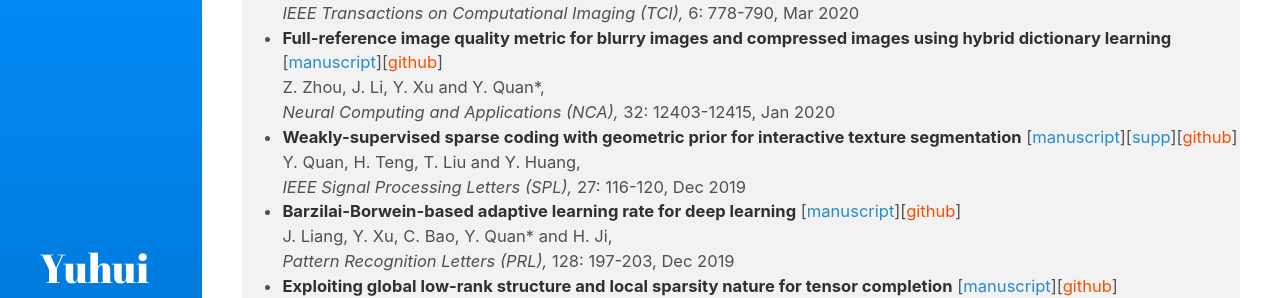
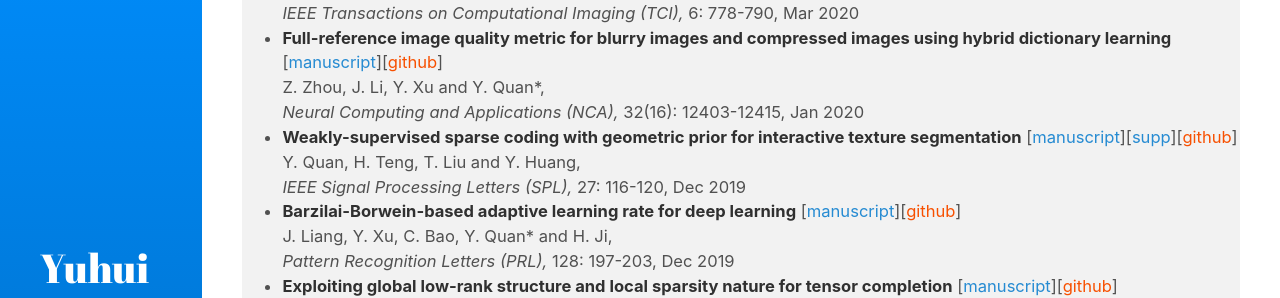
Before and after one commit to csyhquan/csyhquan.github.io, a Jekyll site: the page built from category/c_publication.md, in a window 1280 px wide and 900 px high, scrolled down 820 px. Shown: the part 158-456 px from the top of the window. Built offline with Jekyll 4.4.1, drawn with Linux system fonts in a browser that asks for light colours.

Commit message:
Update c_publication.md

```diff
--- a/category/c_publication.md
+++ b/category/c_publication.md
@@ -70,7 +70,7 @@ title: Publications
 
  <li><span><strong>Full-reference image quality metric for blurry images and compressed images using hybrid dictionary learning</strong> [<a href="https://github.com/csyhquan/csyhquan.github.io/raw/master/manuscript/20-nca-Full-reference%20image%20quality%20metric%20for%20blurry%20images%20and%20compressed%20images%20using%20hybrid%20dictionary%20learning.pdf" download="github">manuscript</a>][<a href="https://github.com/JoanneZZH/HDL-IQA/" ><font color="#F75000">github</font></a>] </span><br />
 <span> Z. Zhou, J. Li, Y. Xu and Y. Quan*,<br />
-<em> Neural Computing and Applications (NCA), </em>32: 12403-12415, Jan 2020</span></li>
+<em> Neural Computing and Applications (NCA), </em>32(16): 12403-12415, Jan 2020</span></li>
 
 
 <li><span><strong>Weakly-supervised sparse coding with geometric prior for interactive texture segmentation</strong> [<a href="https://github.com/csyhquan/csyhquan.github.io/raw/master/manuscript/20-spl-Weakly-Supervised%20Sparse%20Coding%20with%20Geometric%20Prior%20for%20Interactive%20Texture%20Segmentation.pdf" download="github4">manuscript</a>][<a href="https://github.com/csyhquan/csyhquan.github.io/raw/master/manuscript/20-spl-Weakly-Supervised%20Sparse%20Coding%20with%20Geometric%20Prior%20for%20Interactive%20Texture%20Segmentation%20(SUPP).pdf" download="sup3">supp</a>][<a href="https://github.com/csyanhuang/texSeg"><font color="#F75000">github</font></a>]</span><br />
```
